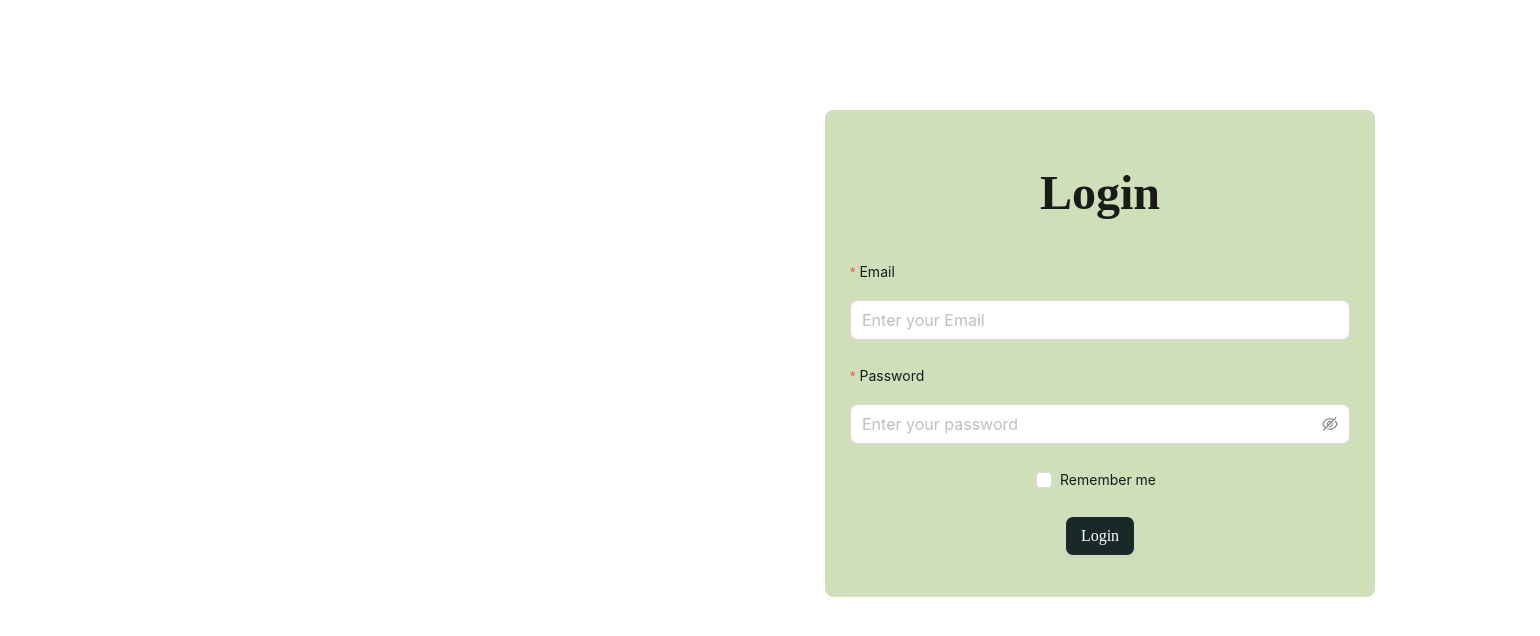
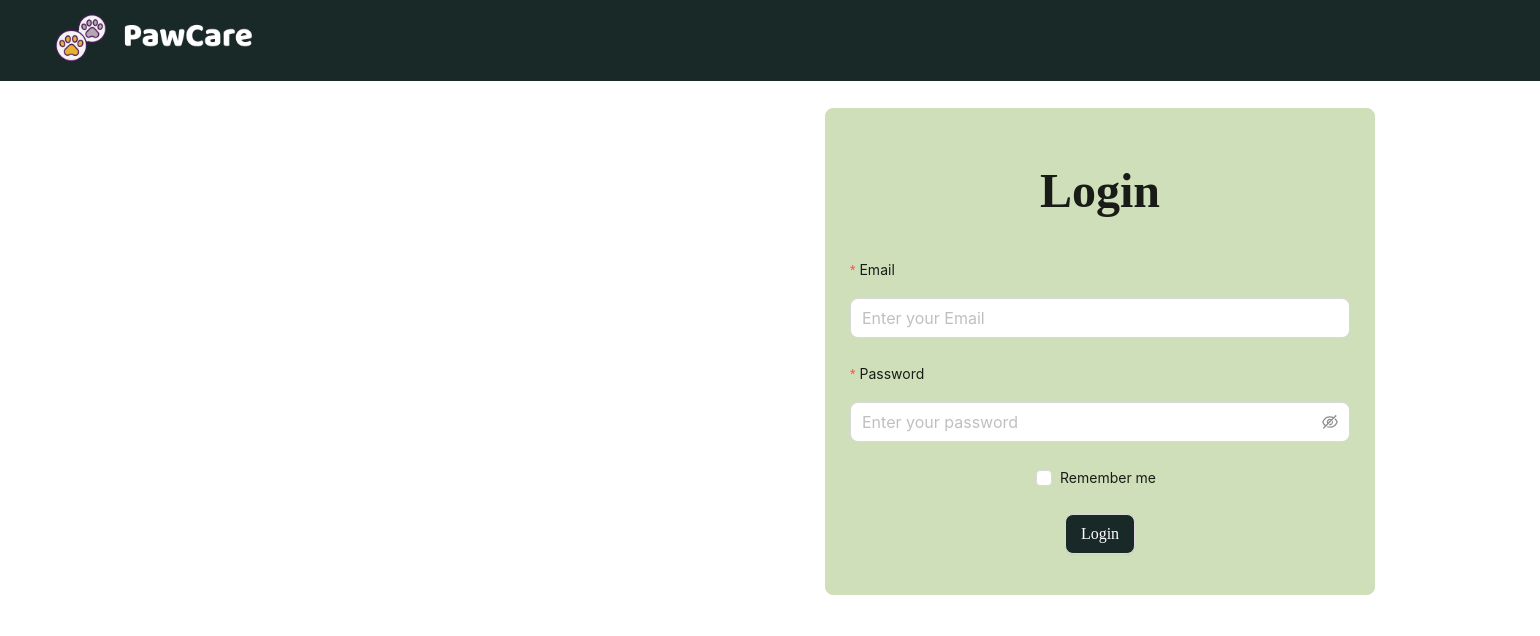
Before and after one commit to shahriar-raj/PawCare_FrontEnd, a React (Vite) app: page / in a window 1280 px wide. Shown: the top 636 px of the page, 1540 px wide, since content can reach past the window. Built offline with nearby package versions, Linux system fonts and the light colour scheme; a web font is replaced by a local one.

Commit message:
Added Logo

```diff
--- a/src/Login.css
+++ b/src/Login.css
@@ -1,10 +1,19 @@
 #logincard {
     width: 100%;
     margin-left: 150%;
-    margin-top: 20%;
+    margin-top: 5%;
     text-align: center;
     align-items: center;
     font: 15px sans-serif;
     background-color: #cedfb9;
     border-color: #cedfb9;
 }
+
+.loginheader {
+    height: 10%;
+    width: 270%;
+    background-color: #192928;
+    padding-left: 10%;
+    padding-top: 2%;
+    padding-bottom: 2%;
+}
--- a/src/Login.jsx
+++ b/src/Login.jsx
@@ -48,6 +48,9 @@ export function Login(props) {
 
     return (
         <div>
+            <div className="loginheader">
+                <img src="src/assets/logo.png" alt="Logo" width="265px" />
+            </div>
             <Card id="logincard">
                 <h1 style={{ fontFamily: "Baloo Da" }}>Login</h1>
                 <Form
```
Also changed, not shown: src/assets/Logo.png (added).
